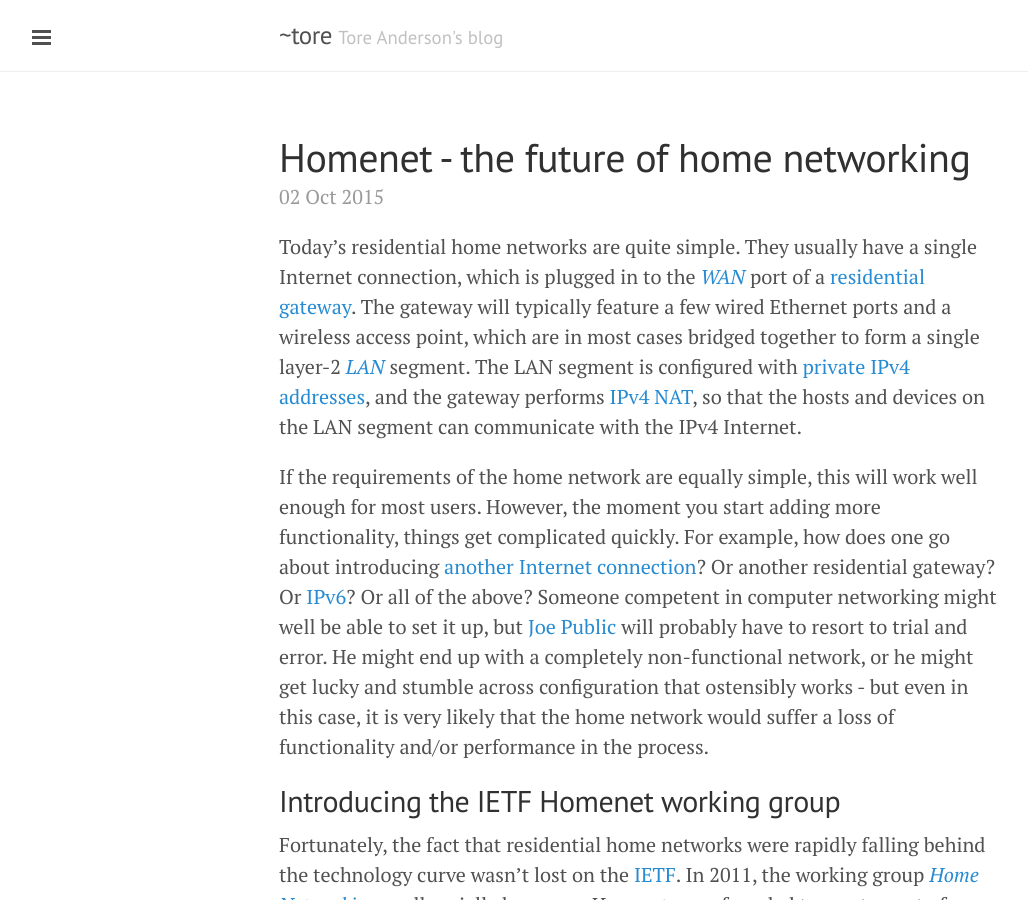
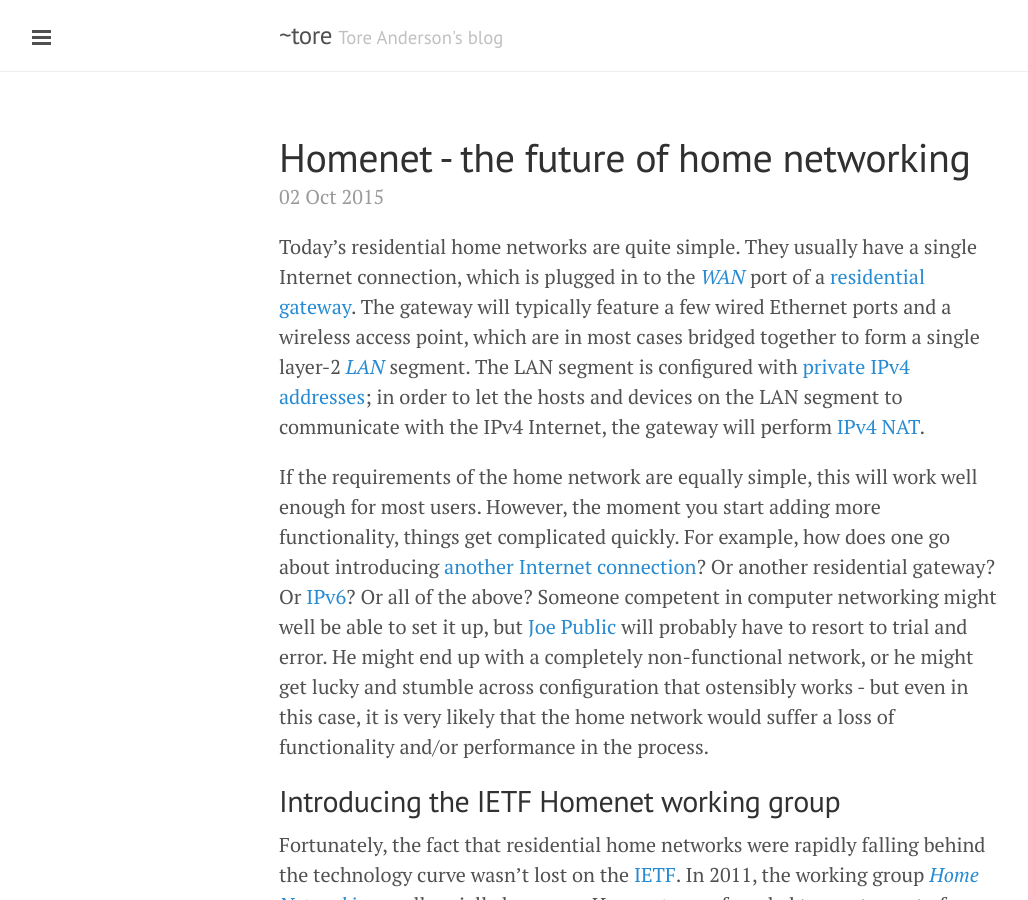
Before and after one commit to toreanderson/toreanderson.github.io, a Jekyll site: the page built from _posts/2015-10-02-homenet-the-future-of-home-networking.markdown, in a window 1280 px wide and 900 px high. Shown: the whole window, without its empty margins (1-1029 px from the left). Built offline with Jekyll 4.4.1, drawn with Linux system fonts in a browser that asks for light colours; Markdown is read by kramdown in place of the engine named in the settings.

Commit message:
slightly reword

```diff
--- a/_posts/2015-10-02-homenet-the-future-of-home-networking.markdown
+++ b/_posts/2015-10-02-homenet-the-future-of-home-networking.markdown
@@ -12,11 +12,10 @@ typically feature a few wired Ethernet ports and a wireless access point, which
 are in most cases bridged together to form a single layer-2
 [*LAN*](https://en.wikipedia.org/wiki/Local_area_network) segment. The LAN
 segment is configured with [private IPv4
-addresses](https://en.wikipedia.org/wiki/Private_network), and the gateway
-performs [IPv4
-NAT](https://en.wikipedia.org/wiki/Network_address_translation#One-to-many_NAT),
-so that the hosts and devices on the LAN segment can communicate with the IPv4
-Internet.
+addresses](https://en.wikipedia.org/wiki/Private_network); in order to let the
+hosts and devices on the LAN segment to communicate with the IPv4 Internet, the
+gateway will perform [IPv4
+NAT](https://en.wikipedia.org/wiki/Network_address_translation#One-to-many_NAT).
 
 If the requirements of the home network are equally simple, this will work well
 enough for most users. However, the moment you start adding more functionality,
```
